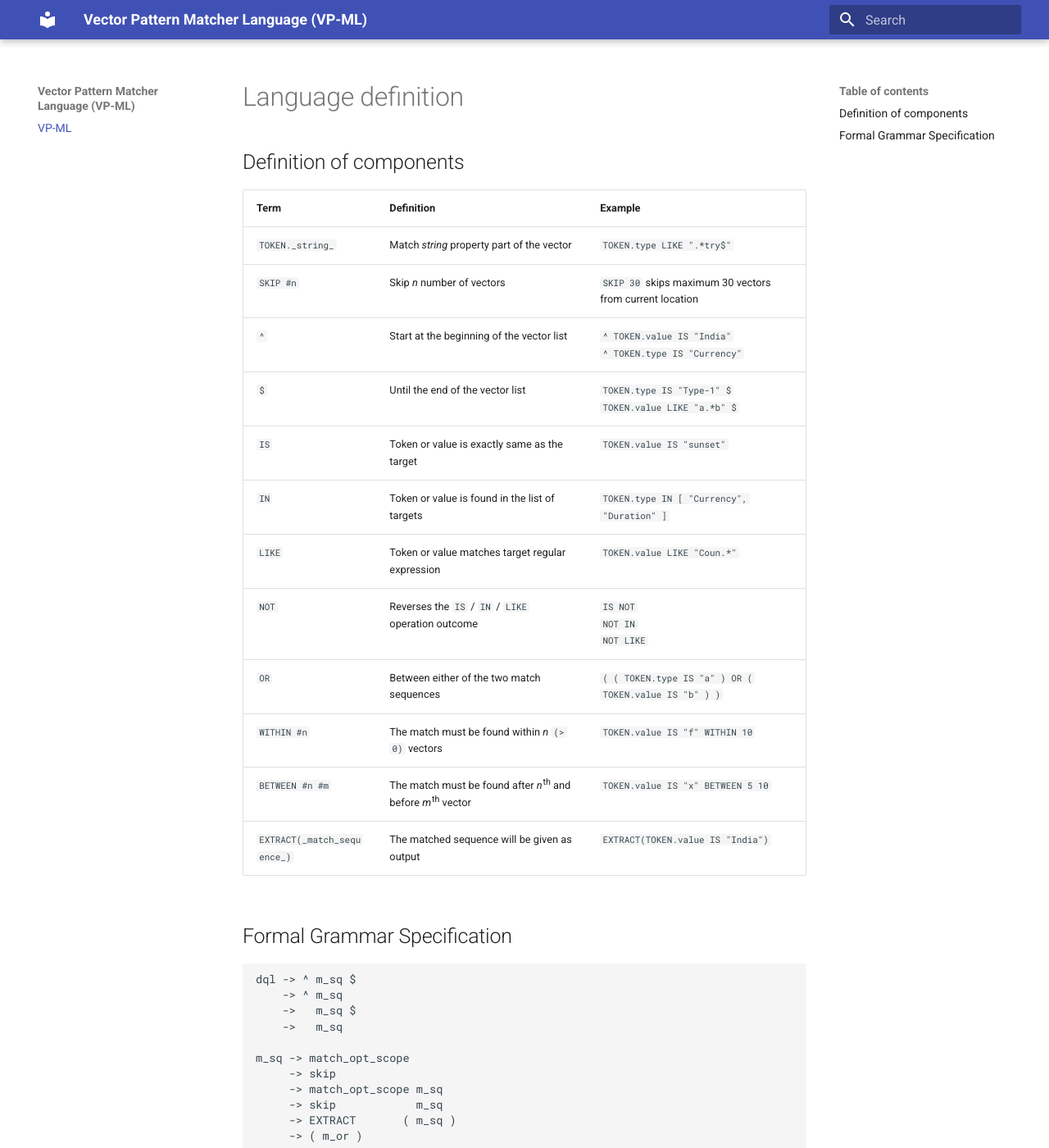
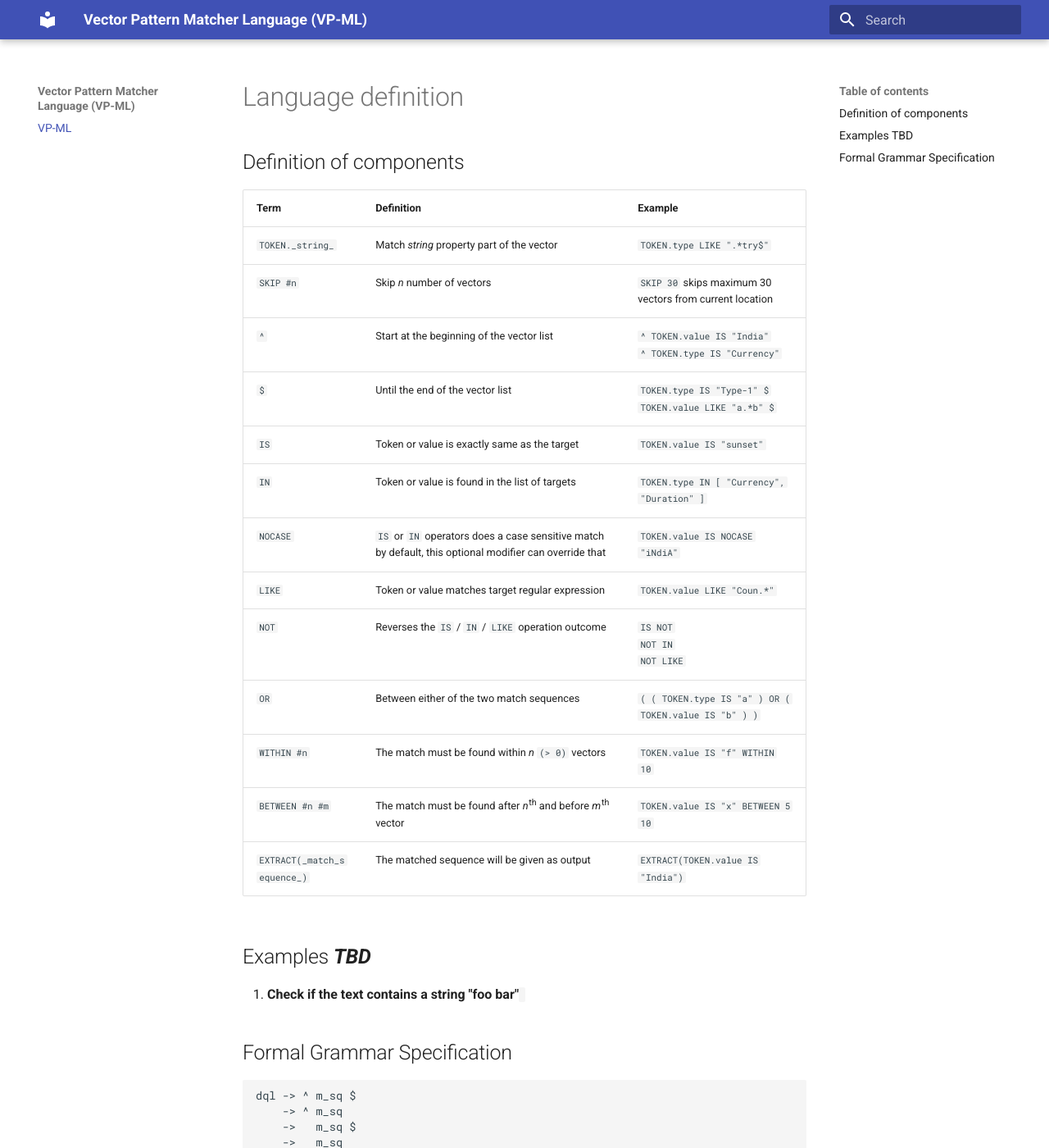
Before and after one commit to c-bik/dql, an MkDocs documentation site: the page built from docs/index.md, in a window 1280 px wide and 1400 px high. Shown: the whole window at 82% size. Built offline with MkDocs 1.6.1 and Material for MkDocs 9.7.7, drawn with Linux system fonts in a browser that asks for light colours.

Commit message:
doc fixes

````diff
--- a/docs/index.md
+++ b/docs/index.md
@@ -1,21 +1,26 @@
 # Language definition
 
 ## Definition of components
-| Term                        | Definition                                                                        | Example                                                    |
-|-----------------------------|-----------------------------------------------------------------------------------|------------------------------------------------------------|
-| `TOKEN._string_`            | Match _string_ property part of the vector                                        | `TOKEN.type LIKE ".*try$"`                                 |
-| `SKIP #n`                   | Skip _n_ number of vectors                                                        | `SKIP 30` skips maximum 30 vectors from current location   |
-| `^`                         | Start at the beginning of the vector list                                         | `^ TOKEN.value IS "India"`<br>`^ TOKEN.type IS "Currency"` |
-| `$`                         | Until the end of the vector list                                                  | `TOKEN.type IS "Type-1" $`<br>`TOKEN.value LIKE "a.*b" $`  |
-| `IS`                        | Token or value is exactly same as the target                                      | `TOKEN.value IS "sunset"`                                  |
-| `IN`                        | Token or value is found in the list of targets                                    | `TOKEN.type IN [ "Currency", "Duration" ]`                 |
-| `LIKE`                      | Token or value matches target regular expression                                  | `TOKEN.value LIKE "Coun.*"`                                |
-| `NOT`                       | Reverses the `IS` / `IN` / `LIKE` operation outcome                               | `IS NOT`<br>`NOT IN`<br>`NOT LIKE`                         |
-| `OR`                        | Between either of the two match sequences                                         | `( ( TOKEN.type IS "a" ) OR ( TOKEN.value IS "b" ) )`      |
-| `WITHIN #n`                 | The match must be found within _n_ `(> 0)` vectors                                | `TOKEN.value IS "f" WITHIN 10`                             |
-| `BETWEEN #n #m`             | The match must be found after _n_<sup>th</sup> and before _m_<sup>th</sup> vector | `TOKEN.value IS "x" BETWEEN 5 10`                          |
-| `EXTRACT(_match_sequence_)` | The matched sequence will be given as output                                      | `EXTRACT(TOKEN.value IS "India")`                          |
+| Term                        | Definition                                                                                               | Example                                                    |
+|-----------------------------|----------------------------------------------------------------------------------------------------------|------------------------------------------------------------|
+| `TOKEN._string_`            | Match _string_ property part of the vector                                                               | `TOKEN.type LIKE ".*try$"`                                 |
+| `SKIP #n`                   | Skip _n_ number of vectors                                                                               | `SKIP 30` skips maximum 30 vectors from current location   |
+| `^`                         | Start at the beginning of the vector list                                                                | `^ TOKEN.value IS "India"`<br>`^ TOKEN.type IS "Currency"` |
+| `$`                         | Until the end of the vector list                                                                         | `TOKEN.type IS "Type-1" $`<br>`TOKEN.value LIKE "a.*b" $`  |
+| `IS`                        | Token or value is exactly same as the target                                                             | `TOKEN.value IS "sunset"`                                  |
+| `IN`                        | Token or value is found in the list of targets                                                           | `TOKEN.type IN [ "Currency", "Duration" ]`                 |
+| `NOCASE`                    | `IS` or `IN` operators does a case sensitive match by default, this optional modifier can override that  | `TOKEN.value IS NOCASE "iNdiA"`                            |
+| `LIKE`                      | Token or value matches target regular expression                                                         | `TOKEN.value LIKE "Coun.*"`                                |
+| `NOT`                       | Reverses the `IS` / `IN` / `LIKE` operation outcome                                                      | `IS NOT`<br>`NOT IN`<br>`NOT LIKE`                         |
+| `OR`                        | Between either of the two match sequences                                                                | `( ( TOKEN.type IS "a" ) OR ( TOKEN.value IS "b" ) )`      |
+| `WITHIN #n`                 | The match must be found within _n_ `(> 0)` vectors                                                       | `TOKEN.value IS "f" WITHIN 10`                             |
+| `BETWEEN #n #m`             | The match must be found after _n_<sup>th</sup> and before _m_<sup>th</sup> vector                        | `TOKEN.value IS "x" BETWEEN 5 10`                          |
+| `EXTRACT(_match_sequence_)` | The matched sequence will be given as output                                                             | `EXTRACT(TOKEN.value IS "India")`                          |
 
+## Examples _**TBD**_
+1. **Check if the text contains a string "foo bar"**
+    ```
+    ```
 
 ## Formal Grammar Specification
 ```
````
